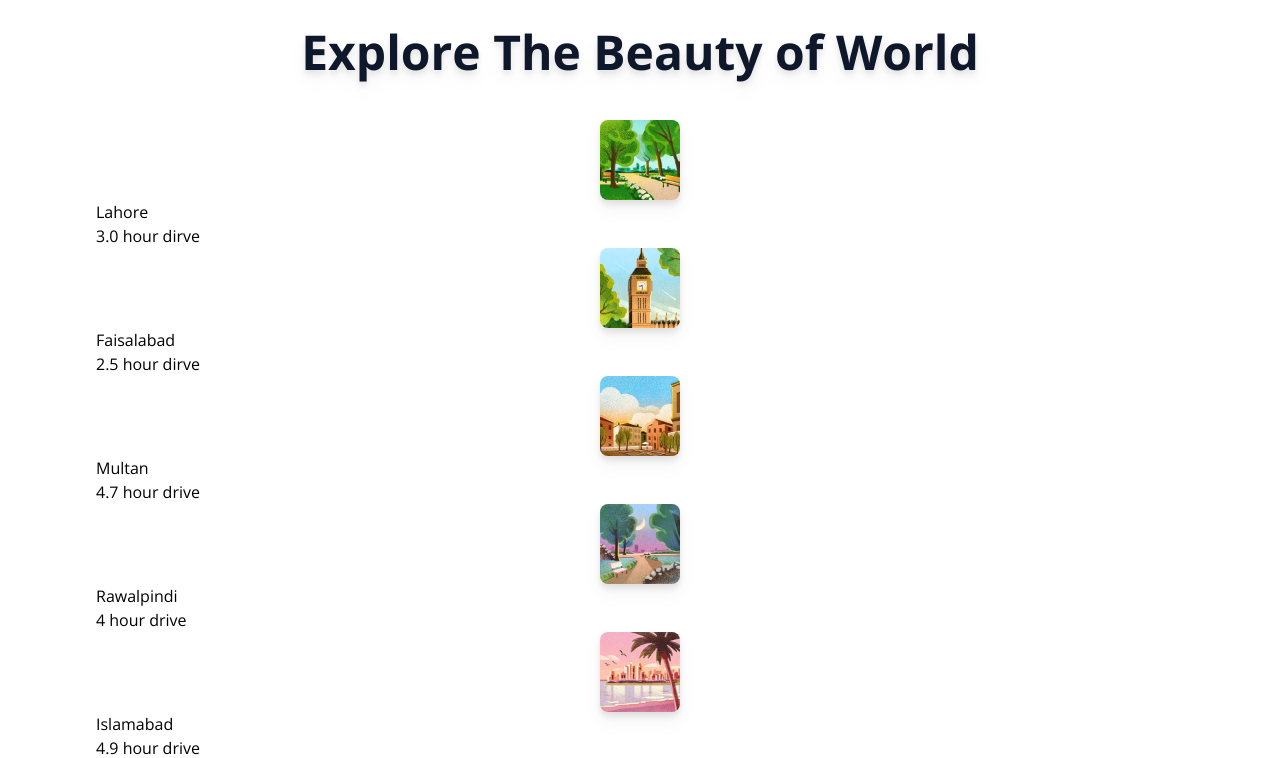
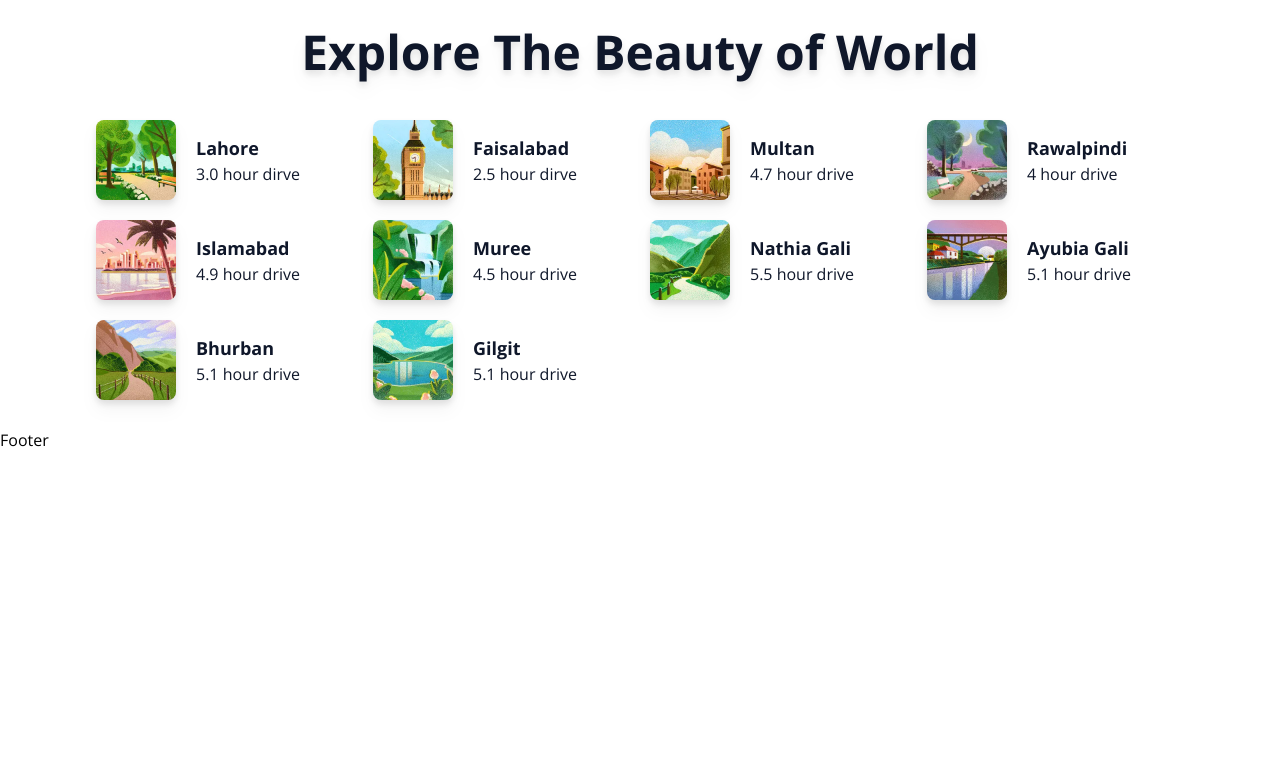
Before and after one commit to AyushKumarSingh866/Journey-Ease, a React (Vite) app in the folder Travigo-travel-bureau/: page / in a window 1280 px wide. Shown: the part 1720-2478 px from the top of the page. After the commit the page ends 2172 px from the top, so only its background shows below. Built offline with nearby package versions, Linux system fonts and the light colour scheme.

Commit message:
Completed Explore component

```diff
--- a/Travigo-travel-bureau/src/components/Explore.jsx
+++ b/Travigo-travel-bureau/src/components/Explore.jsx
@@ -8,15 +8,15 @@ const Explore = ({title, placesAPI}) => {
             <div className='flex items-center justify-center text-center mb-11 md:mb-7'>
               <h1 className='text-5xl lg:text-4xl md:text-3xl sm:text-2xl xsm:text-xl font-bold filter drop-shadow-lg text-slate-900'>{title}</h1>
             </div>
-            <div className='' >
+            <div className='grid items-center grid-cols-4 lg:grid-cols-3 md:grid-cols-2 gap-5' >
               {placesAPI?.map((val, i) => (
-                <div key={i} className=''>
+                <div key={i} className='flex items-center gap-5 sm:gap-3 rounded-lg hover:bg-emerald-300 transition-all duration-300 cursor-pointer hover:scale-105'>
                     <div className='flex items-center justify-center'>
                       <img src={val.placeImg} alt={val.location}  className='w-20 h-20 sm:w-16 sm:h-16 rounded-lg filter drop-shadow-lg' />
                     </div>
-                    <div className=''>
-                      <h1>{val.location}</h1>
-                      <p>{val.distance}</p>
+                    <div className='flex items-start flex-col text-slate-900'>
+                      <h1 className='text-lg sm:text-sm font-bold'>{val.location}</h1>
+                      <p className='font-normal lg:text-sm text-base sm:text-xs'>{val.distance}</p>
 
                     </div>
                 </div>
```
